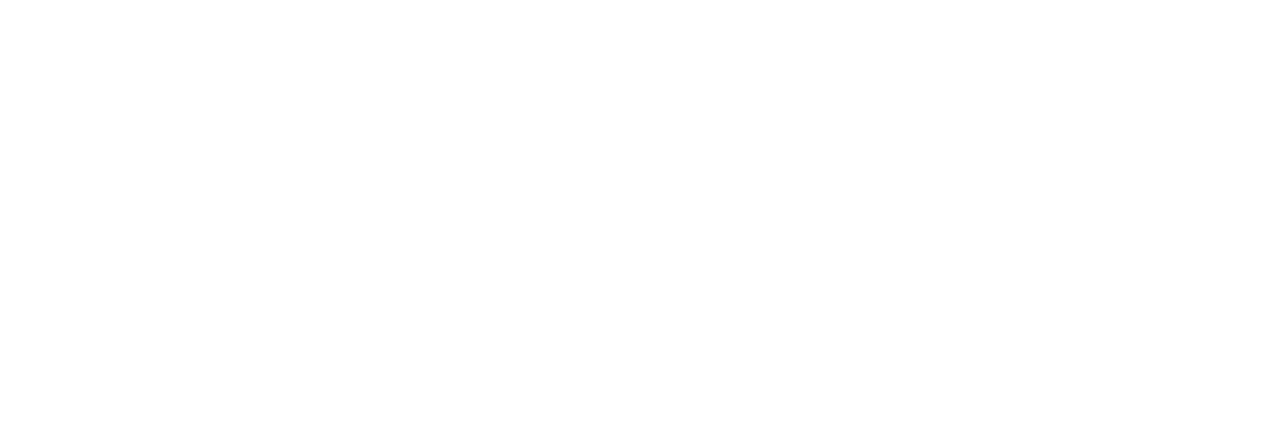
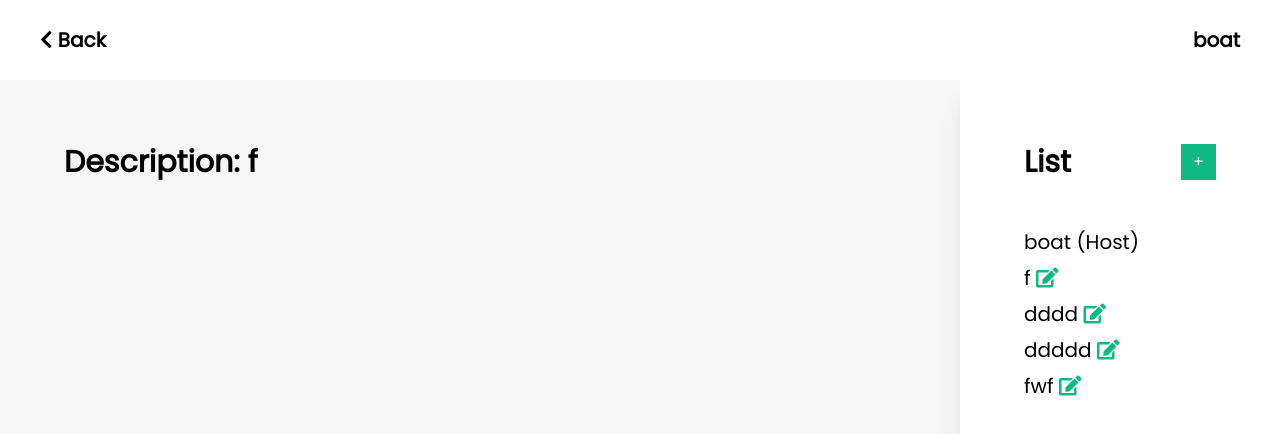
Before and after one commit to BoatPrakit/Bet-Holder, a Vue app: page /room/1 in a window 1280 px wide. Before the commit this address had no page. Shown: the top 434 px of the page. Built offline with nearby package versions, Linux system fonts and the light colour scheme; data requests are answered from the project's data file.

Commit message:
[62130500051][Update] PUT method for nameList

```diff
--- a/db.json
+++ b/db.json
@@ -3,19 +3,39 @@
     {
       "name": "boat",
       "id": 1
+    },
+    {
+      "name": "boa",
+      "id": 2
     }
   ],
   "rooms": [
     {
       "owner": "boat",
-      "description": "d",
+      "description": "f",
       "nameList": [
         {
           "name": "boat",
           "money": 0
+        },
+        {
+          "name": "f",
+          "money": 0
+        },
+        {
+          "name": "dddd",
+          "money": 0
+        },
+        {
+          "name": "ddddd",
+          "money": 0
+        },
+        {
+          "name": "fwf",
+          "money": 0
         }
       ],
-      "id": 2
+      "id": 1
     }
   ]
 }
--- /dev/null
+++ b/src/components/util/NameInRoom.vue
@@ -0,0 +1,19 @@
+<template>
+    <div class="text-xl mt-2">
+        <span v-if="ishost" class=""> {{ name }} (Host) </span>
+        <span v-else> {{name}}
+            <i class="fas fa-edit text-green-500"></i>
+        </span>
+    </div>
+</template>
+
+<script>
+export default {
+    name: "NameInRoom",
+    props: ['name','ishost'],
+}
+</script>
+
+<style>
+
+</style>
--- a/src/router/index.js
+++ b/src/router/index.js
@@ -1,6 +1,7 @@
 import { createRouter, createWebHistory } from "vue-router";
 import Login from "../views/Login.vue";
 import Home from "../views/Home.vue";
+import DynamicRoom from "../views/DynamicRoom.vue";
 const routes = [
   {
     path: "/",
@@ -13,6 +14,12 @@
     component: Home,
     props: true,
   },
+  {
+    path: "/room/:id",
+    name: "Room",
+    component: DynamicRoom,
+    props: true,
+  },
 ];
 
 const router = createRouter({
--- /dev/null
+++ b/src/views/DynamicRoom.vue
@@ -0,0 +1,80 @@
+<template>
+    <div :class="pointerClass" class="relative">
+        <PopUp v-if="isShowPopUp" :option="optionPopUp" @create="updateName" @closepopup="openOrClosePopUp"></PopUp>
+        <Navbar :hostusername="roomInformation.owner" />
+        <div class="bg-gray-bg min-h-content flex w-full">
+            <div class="w-3/4 p-16">
+                <h1 class="text-3xl font-extrabold">Description: {{ roomInformation.description }}</h1>
+            </div>
+            <card class="w-1/4 p-16">
+                <div class="flex w-full justify-between mb-10">
+                    <h1 class="text-3xl font-extrabold">List</h1>
+                    <button @click="openOrClosePopUp" class="bg-green-500 text-white px-3"> + </button>
+                </div>
+                <div v-for="user in nameList" class="flex flex-col" :key="user.name">
+                    <NameInRoom v-if="user.name === roomInformation.owner" :name="user.name" :ishost="true" />
+                    <NameInRoom v-else :name="user.name" :ishost="false" />
+                </div>
+            </card>
+        </div>
+    </div>
+</template>
+
+<script>
+import Navbar from '../components/util/Navbar'
+import NameInRoom from '../components/util/NameInRoom'
+import PopUp from "../components/util/PopUp"
+import axios from "../axios-instance/backendInstance"
+
+export default {
+    name: "DynamicRoom",
+    components: {
+        Navbar,
+        NameInRoom,
+        PopUp
+    },
+    data(){
+        return {
+            roomInformation: {},
+            pointerClass: '',
+            optionPopUp: {
+                topic: "Name",
+                placeholder: "Enter name",
+                invalidValueError: "Please insert name",
+                deplicatedError: "This name already already exists. Please change your name",
+            },
+            isShowPopUp: false
+        }
+    },
+    methods: {
+        openOrClosePopUp(){
+            this.isShowPopUp = !this.isShowPopUp;
+            if(this.isShowPopUp) this.pointerClass = 'pointer-events-none'
+            else this.pointerClass = ''
+        },
+        async updateName({ inputValue }){
+            await axios.put(`/rooms/${this.$route.params.id}`, {
+                ...this.roomInformation,
+                nameList: [
+                    ...this.roomInformation.nameList,
+                    { name: inputValue, money: 0 }
+                ]
+            })
+            this.prepareRoomInformation();
+        },
+        async prepareRoomInformation(){
+            const res = await axios.get(`/rooms/${this.$route.params.id}`);
+            this.roomInformation = res.data;
+            this.optionPopUp.data = this.roomInformation.nameList.map(data => data.name)
+        }
+    },
+    async mounted(){
+        this.prepareRoomInformation();
+    },
+    computed:{
+        nameList(){
+            return this.roomInformation.nameList;
+        }
+    }
+}
+</script>
```
